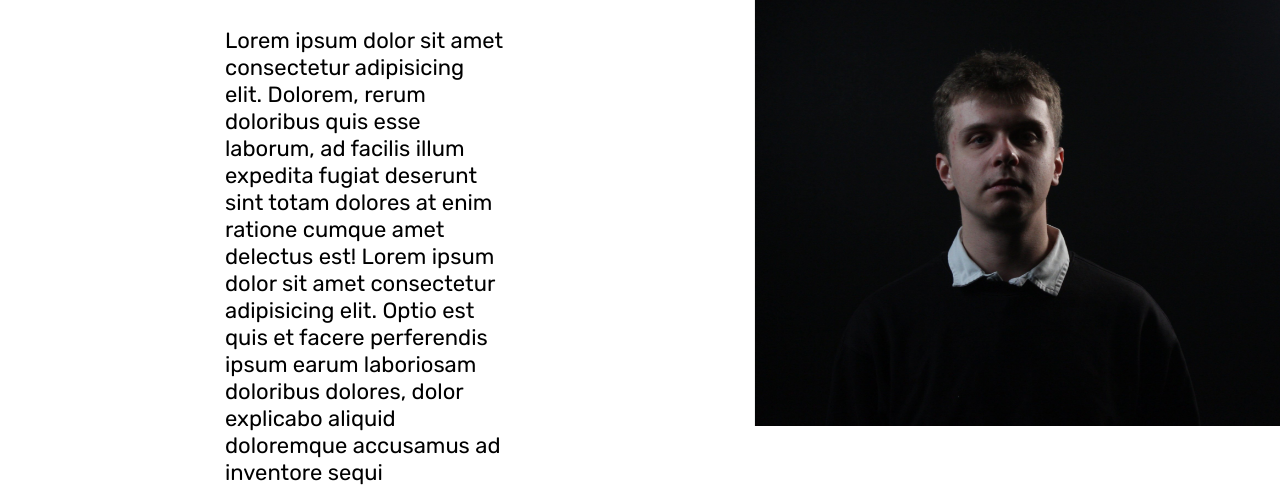
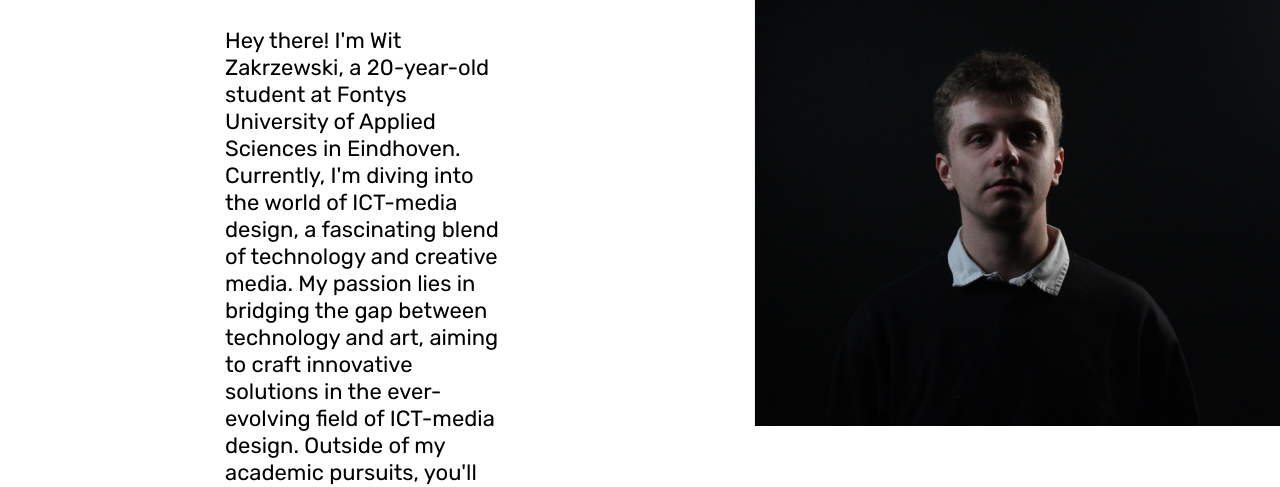
Before and after one commit to witzakr/PortfolioSEM3, a plain HTML site: page html/aboutme.html in a window 1280 px wide. Shown: the part 317-804 px from the top of the page. Drawn offline with Linux system fonts and the light colour scheme.

Commit message:
imrpovements

```diff
--- a/html/aboutme.html
+++ b/html/aboutme.html
@@ -24,12 +24,15 @@
         <article class="left2">
             <h2>About <span class="red-text">me</span></h2>
             <p>
-                Lorem ipsum dolor sit amet consectetur adipisicing elit.
-                Dolorem, rerum doloribus quis esse laborum, ad facilis illum expedita fugiat deserunt sint totam dolores
-                at enim ratione cumque amet delectus est!
-                Lorem ipsum dolor sit amet consectetur adipisicing elit.
-                Optio est quis et facere perferendis ipsum earum laboriosam doloribus dolores, dolor explicabo
-                aliquid doloremque accusamus ad inventore sequi assumenda debitis possimus.
+                Hey there! I'm Wit Zakrzewski, a 20-year-old student at Fontys University of Applied Sciences in Eindhoven.
+                Currently, I'm diving into the world of ICT-media design, a fascinating blend of technology and creative media.
+                My passion lies in bridging the gap between technology and art, aiming to craft innovative solutions in the ever-evolving field of ICT-media design.
+                Outside of my academic pursuits, you'll often find me indulging in my love for drawing, particularly simple shading techniques.
+                 I'm also an avid reader, with a particular fondness for history books.
+                 Sports, ranging across various interests, hold a special place in my heart, with basketball taking the lead.
+                 Additionally, I have coding experience in Python, C#, JavaScript, HTML, and CSS, adding a tech-savvy layer to my diverse interests.
+                 My main aim right now is to complete my current course. After that, I plan to pursue a master's degree in computer science. Ultimately, I aspire to become a professional Full-stack developer.
+                So follow along with me as I venture into this captivating academic pursuit!
             </p>
             <a href="#"><img src="../images/github.png" alt="github"></a>
         </article>
--- a/styles.css
+++ b/styles.css
@@ -63,7 +63,7 @@ header {
     margin-top: 180px;
     border-radius: 8px;
     padding: 25px;
-    width: 600px;
+    width: 500px;
     opacity: 0;
     animation: fadeIn 1s forwards;
     animation-delay: 0.3s;
@@ -181,7 +181,7 @@ header {
     margin-top: 160px;
     border-radius: 8px;
     padding: 25px;
-    width: 500px;
+    width: 680px;
     opacity: 0;
     animation: fadeIn 1s forwards;
     animation-delay: 0.3s;
@@ -259,15 +259,13 @@ header {
 .mainpage2 {
     animation: fadeIn 1s forwards;
     margin-top: 180px;
+    margin-left: 220px;
 }
+
 
 .container {
     display: flex;
     align-items: center;
-}
-
-.mainpage2 h2 {
-    margin-left: 220px;
 }
 
 .container a {
@@ -291,7 +289,6 @@ header {
 .dashboard {
     margin-top: 50px;
     display: flex;
-    justify-content: center;
 }
 
 .update {
@@ -421,3 +418,23 @@ header {
 .left4 a:hover {
     background-color:#23a6d5;
 }
+
+/* Modify the scrollbar */
+::-webkit-scrollbar {
+    width: 12px; /* Width of the scrollbar */
+  }
+
+  /* Track */
+  ::-webkit-scrollbar-track {
+    background: #f1f1f1; /* Color of the track */
+  }
+
+  /* Handle */
+  ::-webkit-scrollbar-thumb {
+    background: #23a6d5; /* Color of the scrollbar handle */
+  }
+
+  /* Handle on hover */
+  ::-webkit-scrollbar-thumb:hover {
+    background:#000000;
+  }
```
Also changed, not shown: index.html (+3 -6 lines).
